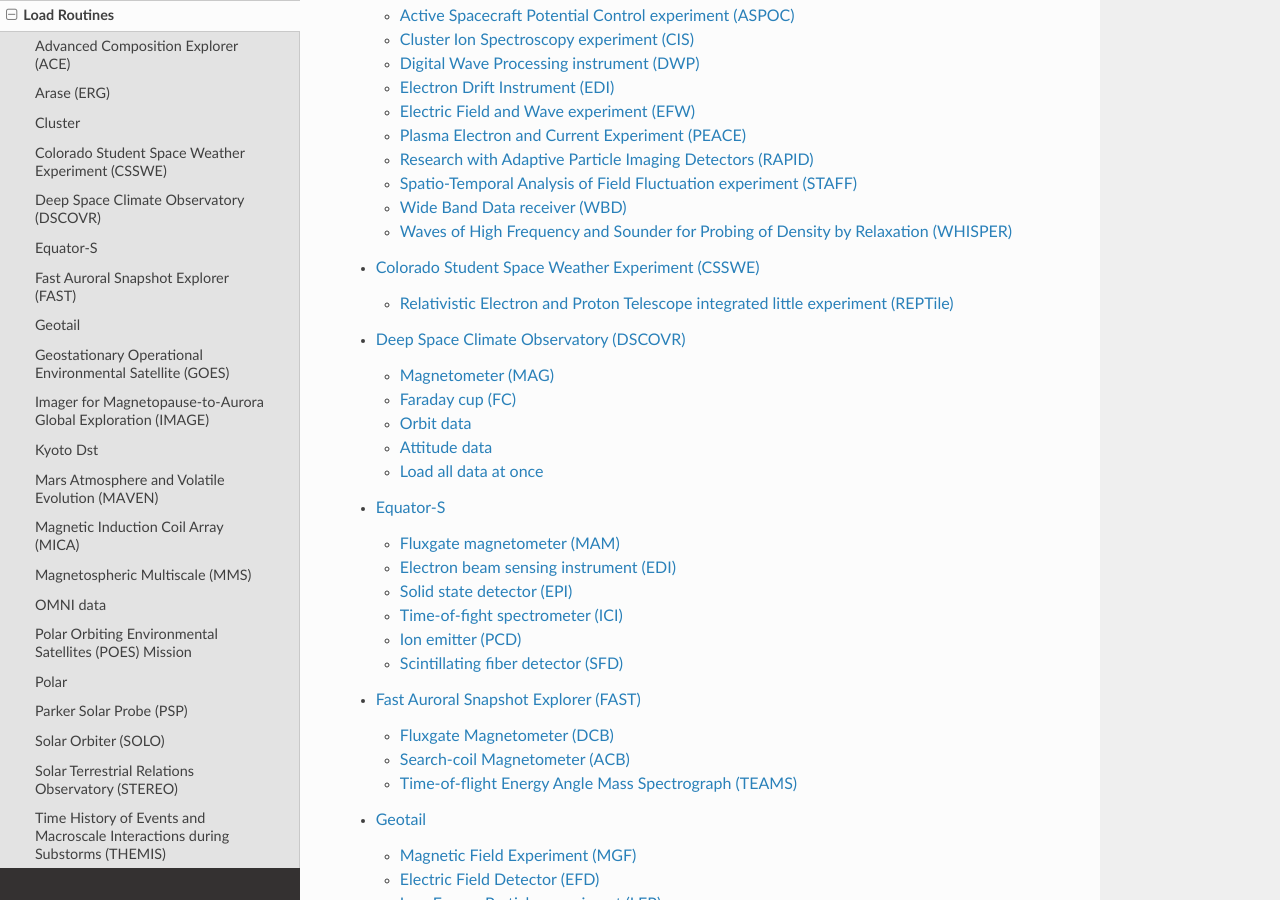
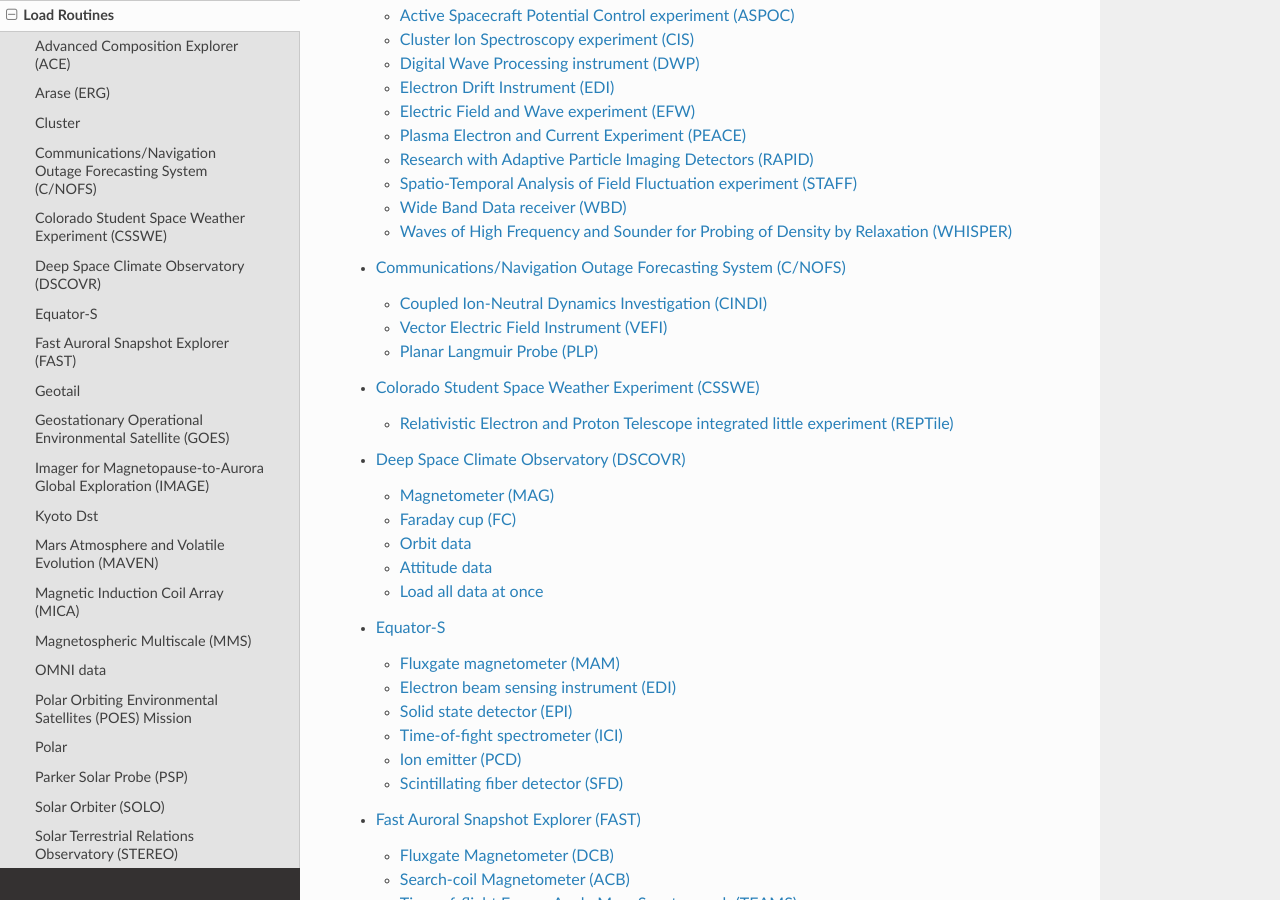
Before and after one commit to spedas/pyspedas, a Sphinx documentation site: the page built from docs/source/projects.rst, in a window 1280 px wide and 900 px high, scrolled down 720 px. Built offline with Sphinx 7.4.7 and the Read the Docs theme 2.0.0, drawn with Linux system fonts in a browser that asks for light colours.

Commit message:
Adding C/NOFS to the docs

```diff
--- /dev/null
+++ b/docs/source/cnofs.rst
@@ -0,0 +1,60 @@
+Communications/Navigation Outage Forecasting System (C/NOFS)
+========================================================================
+The routines in this module can be used to load data from the Communications/Navigation Outage Forecasting System (C/NOFS) mission.
+
+
+Coupled Ion-Neutral Dynamics Investigation (CINDI)
+----------------------------------------------------------
+.. autofunction:: pyspedas.cnofs.cindi
+
+Example
+^^^^^^^^^
+
+.. code-block:: python
+
+   import pyspedas
+   from pytplot import tplot
+   cindi_vars = pyspedas.cnofs.cindi(trange=['2013-11-5', '2013-11-6'])
+   tplot(['ionVelocityX', 'ionVelocityY', 'ionVelocityZ'])
+
+.. image:: _static/cnofs_cindi.png
+   :align: center
+   :class: imgborder
+
+
+Vector Electric Field Instrument (VEFI)
+----------------------------------------------------------
+.. autofunction:: pyspedas.cnofs.vefi
+
+Example
+^^^^^^^^^
+
+.. code-block:: python
+
+   import pyspedas
+   from pytplot import tplot
+   vefi_vars = pyspedas.cnofs.vefi(trange=['2010-11-5/12:00', '2010-11-5/13:00'])
+   tplot(['E_meridional', 'E_zonal'])
+
+.. image:: _static/cnofs_vefi.png
+   :align: center
+   :class: imgborder
+
+
+Planar Langmuir Probe (PLP)
+----------------------------------------------------------
+.. autofunction:: pyspedas.cnofs.plp
+
+Example
+^^^^^^^^^
+
+.. code-block:: python
+
+   import pyspedas
+   from pytplot import tplot
+   plp_vars = pyspedas.cnofs.plp(trange=['2010-11-5', '2010-11-6'])
+   tplot('Ni')
+
+.. image:: _static/cnofs_plp.png
+   :align: center
+   :class: imgborder
--- a/docs/source/projects.rst
+++ b/docs/source/projects.rst
@@ -7,6 +7,7 @@
    ace
    erg
    cluster
+   cnofs
    csswe
    dscovr
    equator-s
```
